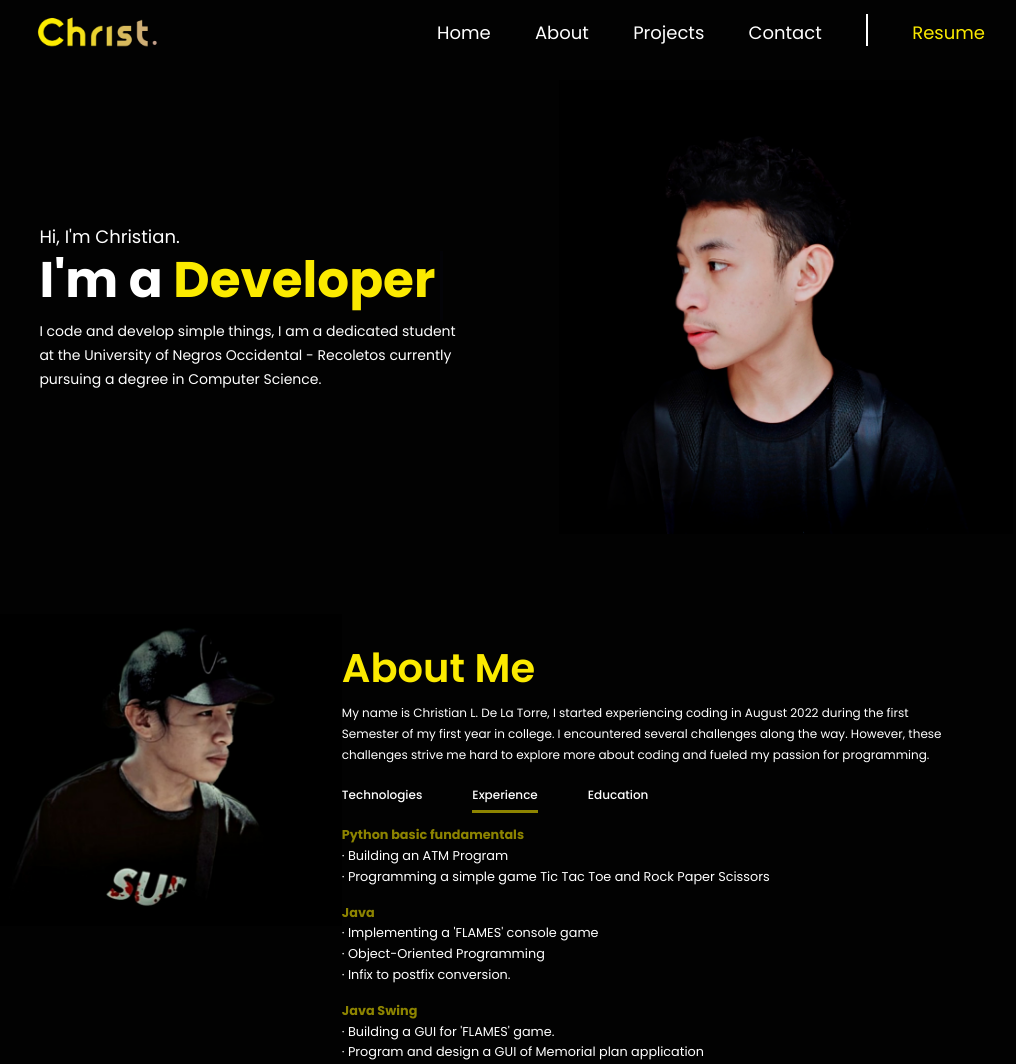
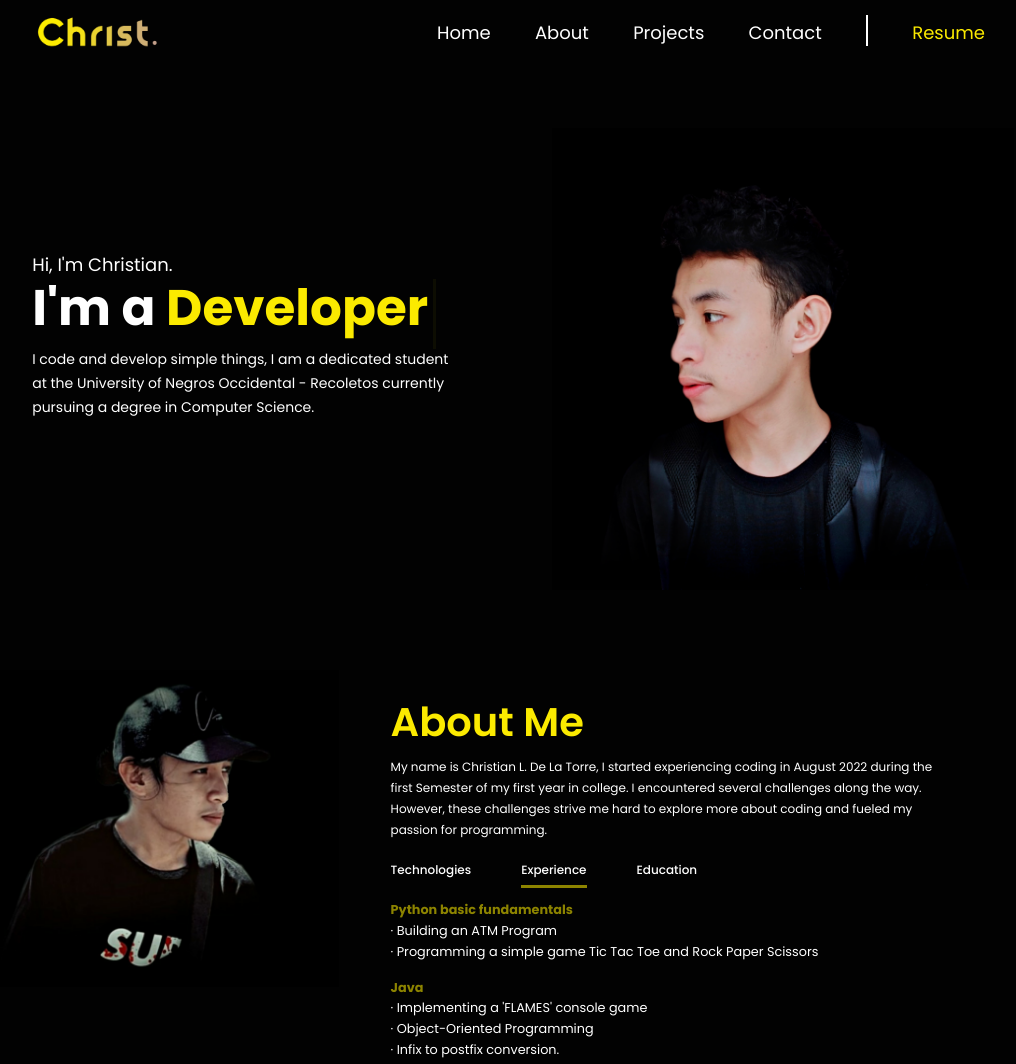
Before and after one commit to Knu09/portfolio-website, a plain HTML site: page index.html in a window 1280 px wide. Shown: the top 1064 px of the page, without its empty margins (147-1163 px from the left). Drawn offline with Linux system fonts and the light colour scheme; a web font is replaced by a local one.

Commit message:
Add files via upload

```diff
--- a/styles/about.css
+++ b/styles/about.css
@@ -8,7 +8,6 @@
 }
 
 .about-col2 {
-    padding-right: 5%;
     height: 100%;
 }
 
@@ -97,6 +96,7 @@
 @media (max-width: 425px) {
     .about-col2 {
         max-width: 290px;
+        padding: 0;
     }
 
     .about-image {
@@ -137,8 +137,12 @@
         align-items: center;
     }
 
+    .about-col2 {
+        padding: 0 5%;
+    }
+
     .about-description {
-        font-size: 10px;
+        font-size: 12px;
         line-height: 1.75em;
     }
     .sub-title {
@@ -166,6 +170,10 @@
 @media (min-width: 640px){
     .about-image {
         display: none;
+    }
+
+    .about-col2 {
+        padding-right: 5%;
     }
 }
 
--- a/styles/general.css
+++ b/styles/general.css
@@ -12,7 +12,7 @@ html {
 }
 
 body {
-    font-family: Poppins, serif;
+    font-family: Poppins, Arial;
     background-color: #020202;
     color: white;
     --nav-height: 84px;
--- a/styles/home.css
+++ b/styles/home.css
@@ -51,7 +51,7 @@
     position: absolute;
     width: calc(100% + 8px);
     height: 100%;
-    border-left: 3px solid #0d106e;
+    border-left: 3px solid var(--clr-yellow);
     right: -8px;
     animation: cursor .6s infinite, typing 20s steps(14) infinite;
 }
@@ -92,44 +92,7 @@
 
 /* 3xs */
 
-@media (min-width: 0){
-    section {
-        margin-top: 1em;
-    }
-    .container {
-        flex-direction: column;
-        align-items: center;
-        justify-content: center;
-    }
-    .name {
-        font-size: 8px;
-    }
-    .home-details {
-        text-align: center;
-        font-size: 5px;
-        margin-top: 3px;
-        line-height: 10px;
-    }
-
-    .profile-image {
-        margin-left: 50px;
-        object-fit: contain;
-        width: 100%;
-    }
-
-    .title {
-        display: flex;
-        justify-content: center;
-        align-items: center;
-        flex-direction: column;
-    }
-
-    .title-skills {
-        font-size: 20px;
-        font-weight: bold;
-        margin-top: 3px;
-    }
-}
+/*@media (min-width: 0){}
 
 /*2xs*/
 @media (min-width: 0){
@@ -137,31 +100,34 @@
         flex-direction: column;
         align-items: center;
         justify-content: center;
+        margin-top: 2em;
+        padding: 5em 0;
     }
 
     .name {
-        font-size: 10px;
+        font-size: 16px;
         text-align: center;
     }
     .home-details {
         text-align: center;
-        font-size: 8px;
-        margin-top: 5px;
-        line-height: 12px;
+        font-size: 12px;
+        margin-top: 10px;
+        line-height: 20px;
     }
 
     .profile-image {
         object-fit: contain;
         width: 100%;
         margin-left: 0;
+        margin-top: 3em;
         padding-left: 50px;
     }
 
     .title-skills {
         text-align: center;
-        font-size: 25px;
+        font-size: 36px;
         font-weight: bold;
-        margin-top: 5px;
+        margin-top: 10px;
     }
     .home-modal {
         font-size: 10px;
@@ -176,13 +142,14 @@
 
 /*s*/
 @media (min-width: 640px){
+
     .name {
-        font-size: 14px;
+        font-size: 16px;
     }
     .home-details {
-        font-size: 10px;
+        font-size: 12px;
         margin-top: 10px;
-        line-height:18px;
+        line-height: 18px;
     }
 
     .profile-image {
@@ -192,7 +159,7 @@
     }
 
     .title-skills {
-        font-size: 30px;
+        font-size: 34px;
         font-weight: bold;
         margin-top: 10px;
     }
@@ -210,6 +177,11 @@
         justify-content: space-between;
     }
 
+    .container {
+        margin-top: 5em;
+        padding: 0 0;
+    }
+
     .name {
         text-align: start;
         font-size: 16px;
@@ -224,7 +196,7 @@
 
     .profile-image {
         object-fit: contain;
-        width: 40%;
+        width: 50%;
     }
 
     .title-skills {
--- a/styles/util.css
+++ b/styles/util.css
@@ -147,9 +147,9 @@ section {
 }
 
 /*m*/
-@media (min-width: 960px){
+@media (min-width: 769px){
     .container {
-        max-width: 900px;
+        max-width: 769px;
     }
 }
 
```
